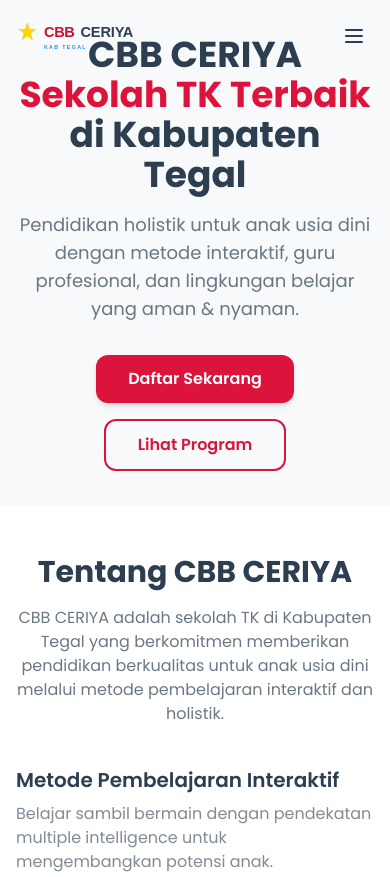
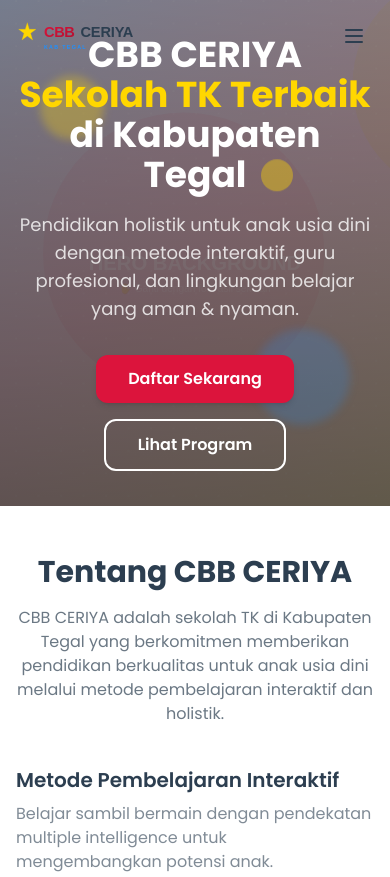
Before and after one commit to FarrelGhozy/web-profile-cbb-ceriya, a website built with Vite: page index.html in a window 390 px wide. Shown: the top 877 px of the page. Built offline with nearby package versions, Linux system fonts and the light colour scheme.

Commit message:
feat: design hero section with gradient overlay and floating decorations
- Add full-width hero background image with dark gradient overlay
- Add floating decorative elements (animated circles with secondary/accent colors)
- Style hero text with secondary color (#FFD700) for highlight
- Update CTA buttons with white outline variant
- Improve responsive text sizing and spacing

Closes #4

```diff
--- a/index.html
+++ b/index.html
@@ -175,12 +175,21 @@
 
     <main>
       <section id="hero" aria-label="Hero" class="relative flex min-h-[60vh] min-h-[400px] items-center justify-center overflow-hidden">
+        <div class="absolute inset-0">
+          <img src="/images/hero-bg.svg" alt="" class="h-full w-full object-cover" fetchpriority="high" />
+          <div class="absolute inset-0 bg-gradient-to-b from-black/40 to-black/60"></div>
+        </div>
+
+        <div class="absolute top-20 left-10 h-16 w-16 animate-float rounded-full bg-secondary/30 blur-sm"></div>
+        <div class="absolute bottom-20 right-10 h-24 w-24 animate-float rounded-full bg-accent/20 blur-sm" style="animation-delay: 1s"></div>
+        <div class="absolute top-1/3 right-1/4 h-8 w-8 animate-float rounded-full bg-secondary/40 blur-none" style="animation-delay: 2s"></div>
+
         <div class="container-section relative z-10 text-center">
-          <h1 class="text-balance text-4xl font-bold text-dark md:text-6xl">
+          <h1 class="text-balance text-4xl font-bold text-white md:text-6xl">
             CBB CERIYA<br />
-            <span class="text-primary">Sekolah TK Terbaik</span> di Kabupaten Tegal
+            <span class="text-secondary">Sekolah TK Terbaik</span> di Kabupaten Tegal
           </h1>
-          <p class="mx-auto mt-4 max-w-2xl text-lg text-dark/70 md:text-xl">
+          <p class="mx-auto mt-4 max-w-2xl text-lg text-white/80 md:text-xl">
             Pendidikan holistik untuk anak usia dini dengan metode interaktif,<br class="hidden sm:block" />
             guru profesional, dan lingkungan belajar yang aman &amp; nyaman.
           </p>
@@ -188,7 +197,7 @@
             <a href="#contact" class="inline-block rounded-xl bg-primary px-8 py-3 text-base font-semibold text-white shadow-md transition-transform hover:scale-105">
               Daftar Sekarang
             </a>
-            <a href="#program" class="inline-block rounded-xl border-2 border-primary px-8 py-3 text-base font-semibold text-primary transition-colors hover:bg-primary hover:text-white">
+            <a href="#program" class="inline-block rounded-xl border-2 border-white px-8 py-3 text-base font-semibold text-white transition-colors hover:bg-white hover:text-dark">
               Lihat Program
             </a>
           </div>
```
